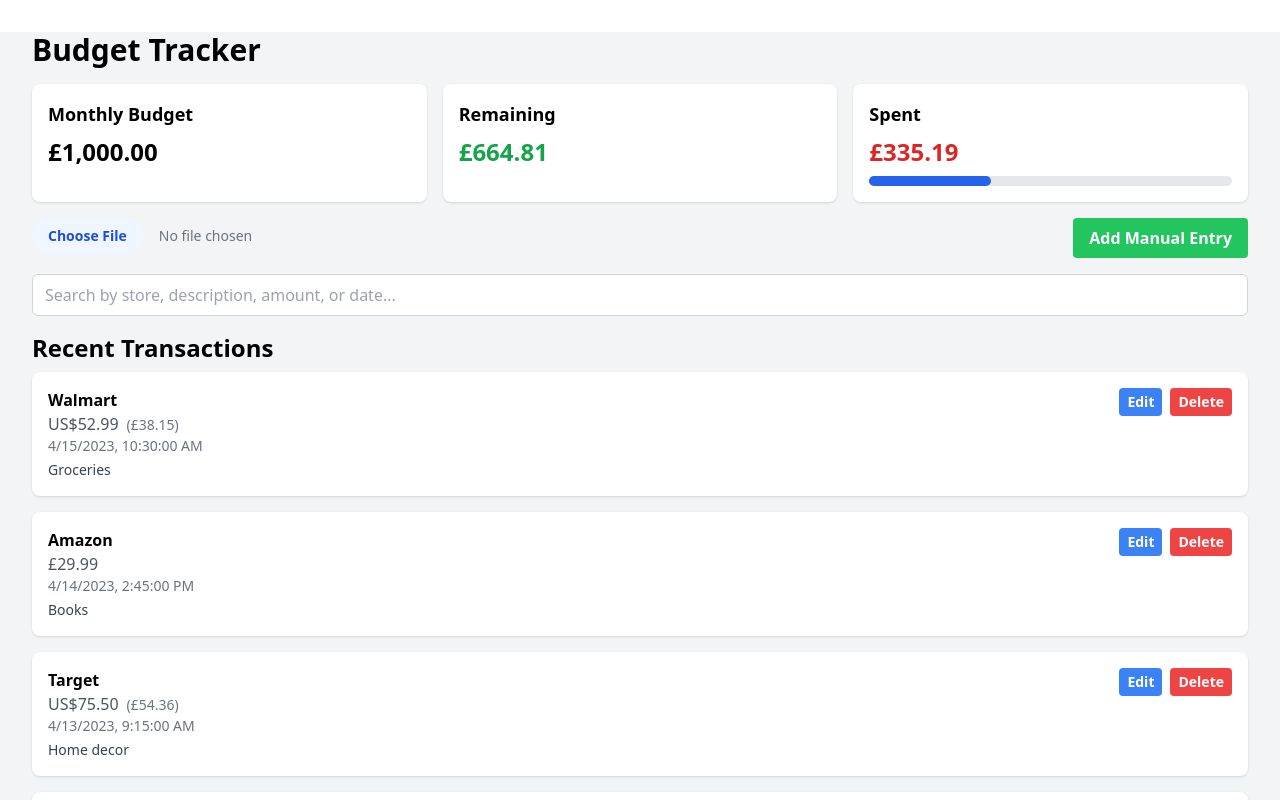
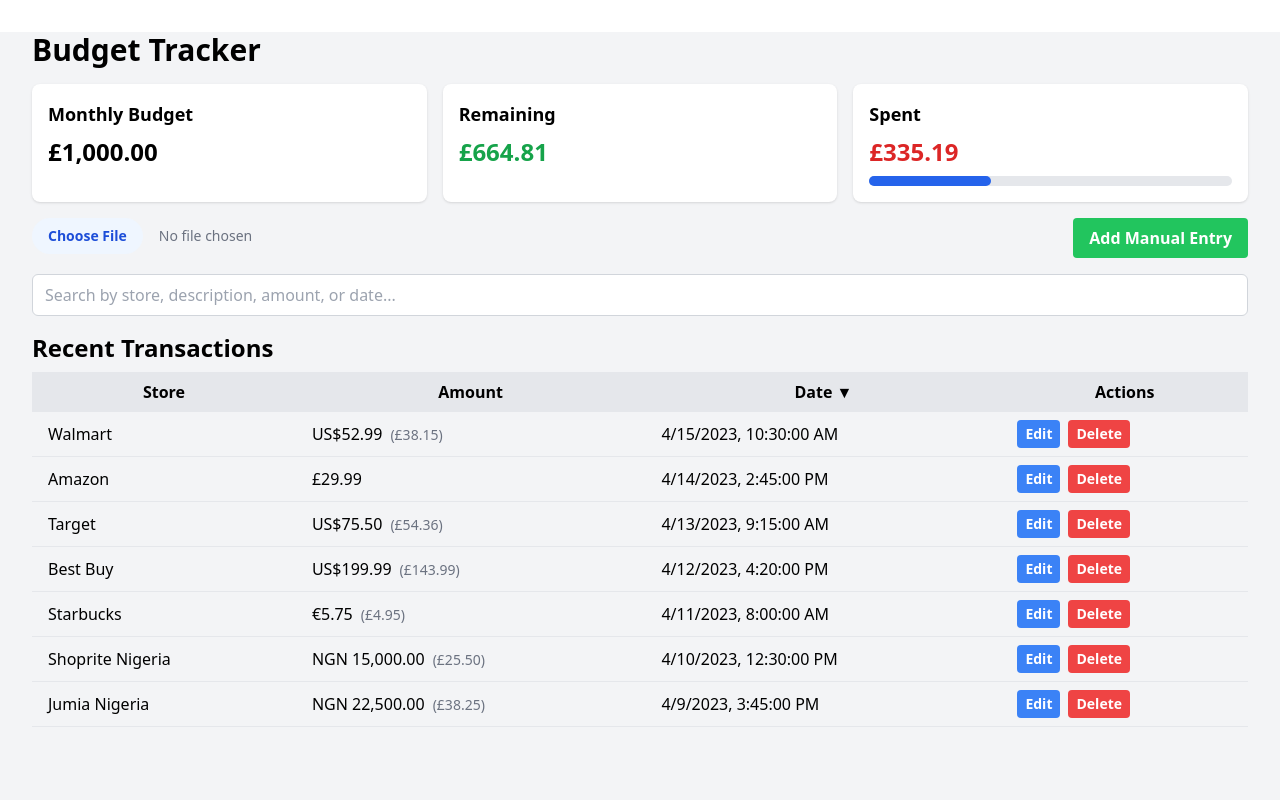
Before and after one commit to wrightkhlebisol/budget-tracker, a React (Vite) app: page / in a window 1280 px wide. Shown: the top 800 px of the page. Built offline with nearby package versions, Linux system fonts and the light colour scheme.

Commit message:
sort by store amount data

```diff
--- a/src/components/NotificationList.jsx
+++ b/src/components/NotificationList.jsx
@@ -24,6 +24,7 @@
   const [editingId, setEditingId] = useState(null);
   const [searchTerm, setSearchTerm] = useState('');
   const [selectedTransaction, setSelectedTransaction] = useState(null);
+  const [sortConfig, setSortConfig] = useState({ key: 'date', direction: 'desc' });
 
   useEffect(() => {
     calculateTotals();
@@ -93,6 +94,31 @@
            amount.includes(searchLower) ||
            date.includes(searchLower);
   });
+
+  const sortedNotifications = [...filteredNotifications].sort((a, b) => {
+    if (a[sortConfig.key] < b[sortConfig.key]) {
+      return sortConfig.direction === 'asc' ? -1 : 1;
+    }
+    if (a[sortConfig.key] > b[sortConfig.key]) {
+      return sortConfig.direction === 'asc' ? 1 : -1;
+    }
+    return 0;
+  });
+
+  const requestSort = (key) => {
+    let direction = 'asc';
+    if (sortConfig.key === key && sortConfig.direction === 'asc') {
+      direction = 'desc';
+    }
+    setSortConfig({ key, direction });
+  };
+
+  const getSortIndicator = (key) => {
+    if (sortConfig.key === key) {
+      return sortConfig.direction === 'asc' ? '▲' : '▼';
+    }
+    return '';
+  };
 
   const openTransactionModal = (transaction) => {
     setSelectedTransaction(transaction);
@@ -165,49 +191,44 @@
       </Modal>
 
       <h2 className="text-xl sm:text-2xl font-bold mb-2">Recent Transactions</h2>
-      <ul className="space-y-4">
-        {filteredNotifications.map((notification) => {
+      <div className="overflow-x-auto">
+        <table className="w-full table-auto">
+          <thead>
+            <tr className="bg-gray-200">
+              <th className="px-4 py-2 cursor-pointer" onClick={() => requestSort('store')}>
+                Store {getSortIndicator('store')}
+              </th>
+              <th className="px-4 py-2 cursor-pointer" onClick={() => requestSort('amount')}>
+                Amount {getSortIndicator('amount')}
+              </th>
+              <th className="px-4 py-2 cursor-pointer" onClick={() => requestSort('date')}>
+                Date {getSortIndicator('date')}
+              </th>
+              <th className="px-4 py-2">Actions</th>
+            </tr>
+          </thead>
+          <tbody>
+            {sortedNotifications.map((notification) => {
               const amountInGBP = notification.amount * exchangeRates[notification.currency];
               return (
-            <li key={notification.id} className="bg-white shadow rounded-lg p-4 cursor-pointer" onClick={() => openTransactionModal(notification)}>
-              {editingId === notification.id ? (
-                <ManualEntryForm
-                  initialEntry={notification}
-                  onSubmit={updateEntry}
-                  onCancel={() => setEditingId(null)}
-                />
-              ) : (
-                <div className="flex flex-col sm:flex-row justify-between items-start">
-                  <div className="mb-2 sm:mb-0">
-                    <p className="font-semibold">{notification.store}</p>
-                    <p className="text-gray-600">
+                <tr key={notification.id} className="border-b" onClick={() => openTransactionModal(notification)}>
+                  <td className="px-4 py-2">{notification.store}</td>
+                  <td className="px-4 py-2">
                     {formatCurrency(notification.amount, notification.currency)}
                     {notification.currency !== 'GBP' && (
                       <span className="ml-2 text-sm text-gray-500">
                         ({formatCurrency(amountInGBP, 'GBP')})
                       </span>
                     )}
-                    </p>
-                    <p className="text-sm text-gray-500">
-                      {new Date(notification.date).toLocaleString()}
-                    </p>
-                    <p className="text-sm text-gray-700 mt-1">{notification.description}</p>
-                  </div>
-                  <div className="flex flex-col items-start sm:items-end">
-                    {notification.image && (
-                      <img
-                        src={notification.image}
-                        alt="Receipt"
-                        className="mb-2 w-20 h-20 object-cover"
-                      />
-                    )}
-                    <div className="flex space-x-2">
+                  </td>
+                  <td className="px-4 py-2">{new Date(notification.date).toLocaleString()}</td>
+                  <td className="px-4 py-2">
                     <button
                       onClick={(e) => {
                         e.stopPropagation();
                         setEditingId(notification.id);
                       }}
-                        className="bg-blue-500 hover:bg-blue-600 text-white font-bold py-1 px-2 rounded text-sm"
+                      className="bg-blue-500 hover:bg-blue-600 text-white font-bold py-1 px-2 rounded text-sm mr-2"
                     >
                       Edit
                     </button>
@@ -220,19 +241,28 @@
                     >
                       Delete
                     </button>
-                    </div>
-                  </div>
-                </div>
-              )}
-            </li>
+                  </td>
+                </tr>
               );
             })}
-      </ul>
+          </tbody>
+        </table>
+      </div>
       <TransactionModal
         transaction={selectedTransaction}
         onClose={closeTransactionModal}
         formatCurrency={formatCurrency}
       />
+      <Modal isOpen={editingId !== null} onClose={() => setEditingId(null)}>
+        <ManualEntryForm
+          initialEntry={notifications.find(n => n.id === editingId)}
+          onSubmit={(updatedEntry) => {
+            updateEntry(updatedEntry);
+            setEditingId(null);
+          }}
+          onCancel={() => setEditingId(null)}
+        />
+      </Modal>
     </div>
   );
 }
```
Lines whose indentation alone changed are shown as unchanged.
